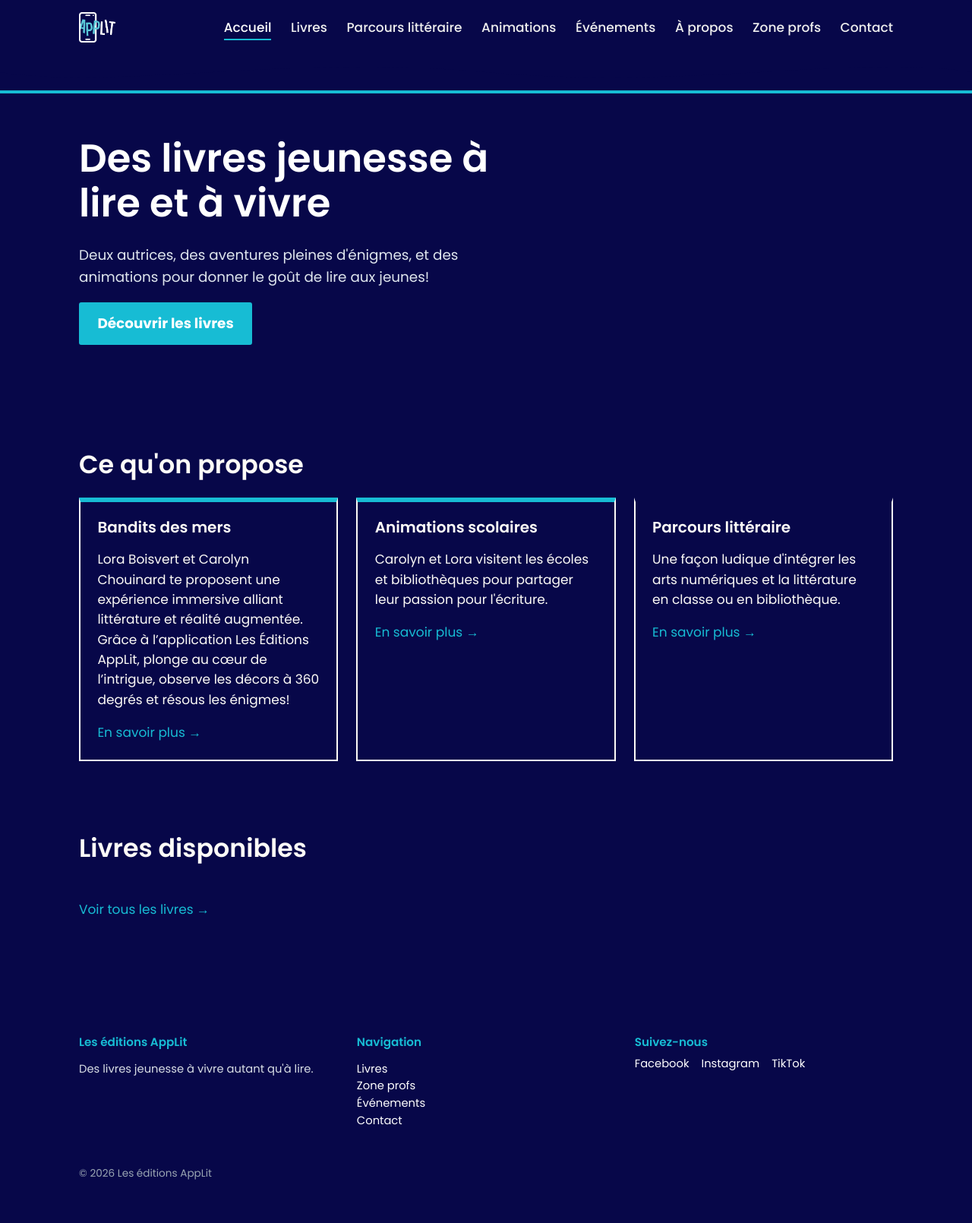
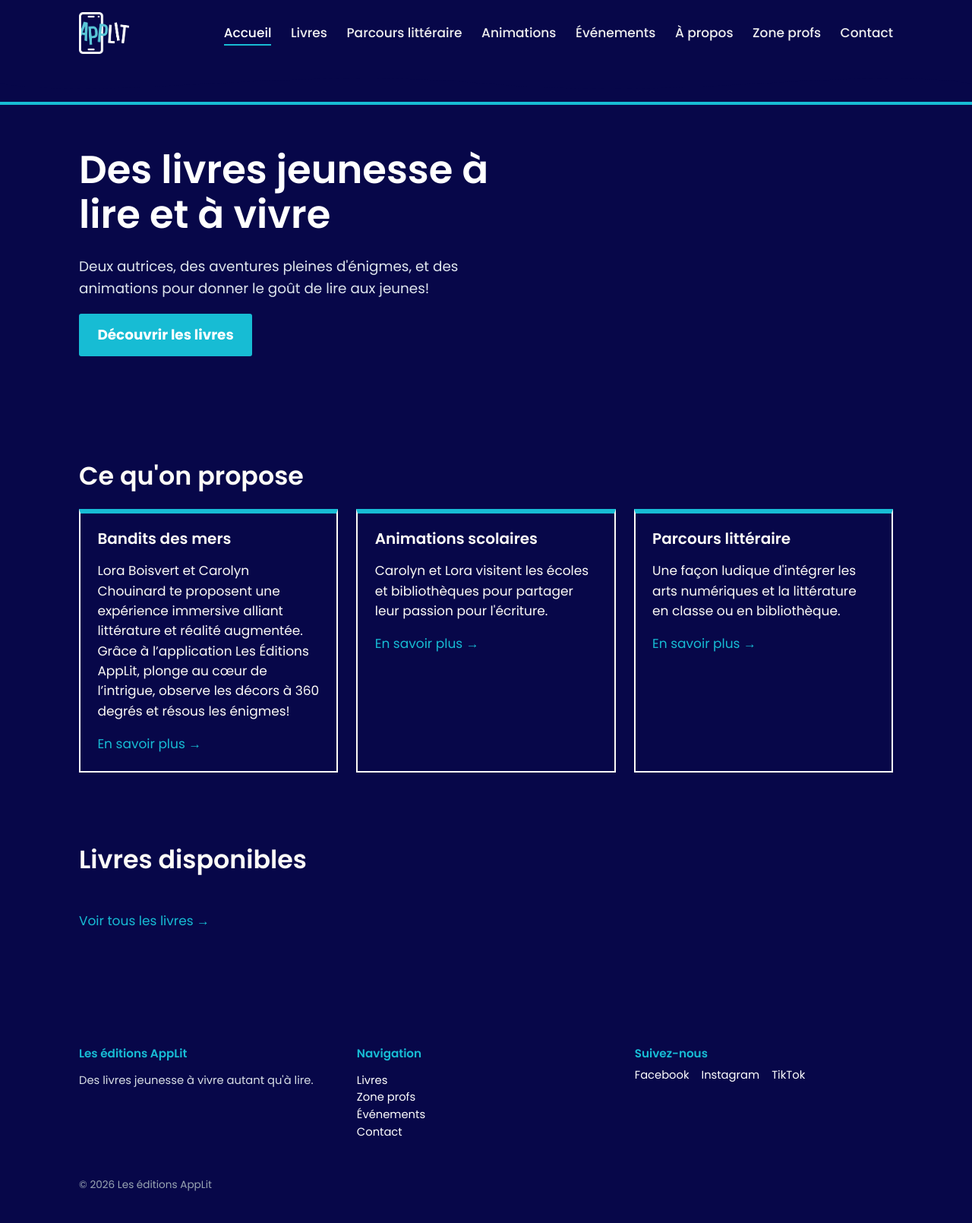
Before and after one commit to Flora0510/flora0510.github.io, a Jekyll site: the page built from index.md, in a window 1280 px wide. Shown: the whole page at 76% size. Built offline with Jekyll 4.4.1, drawn with Linux system fonts in a browser that asks for light colours.

Commit message:
TailleLogo

```diff
--- a/assets/css/style.css
+++ b/assets/css/style.css
@@ -71,7 +71,7 @@ a:hover { text-decoration: underline; }
 
 .site-header .logo img {
   display: block;
-  height: 40px;
+  height: 55px;
   width: auto;
 }
 
@@ -172,7 +172,7 @@ section.alt { background: var(--color-bg-panel); }
 }
 
 .feature-card:nth-child(2) { border-top-color: var(--color-coral); }
-.feature-card:nth-child(3) { border-top-color: var(--color-navy); }
+.feature-card:nth-child(3) { border-top-color: var(--color-coral); }
 
 /* ---------- Book shelf ---------- */
 .shelf {
```
